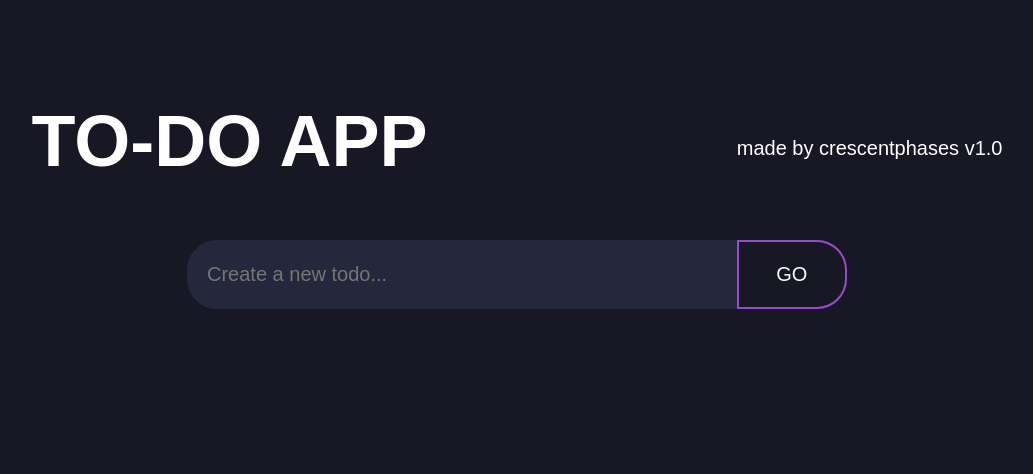
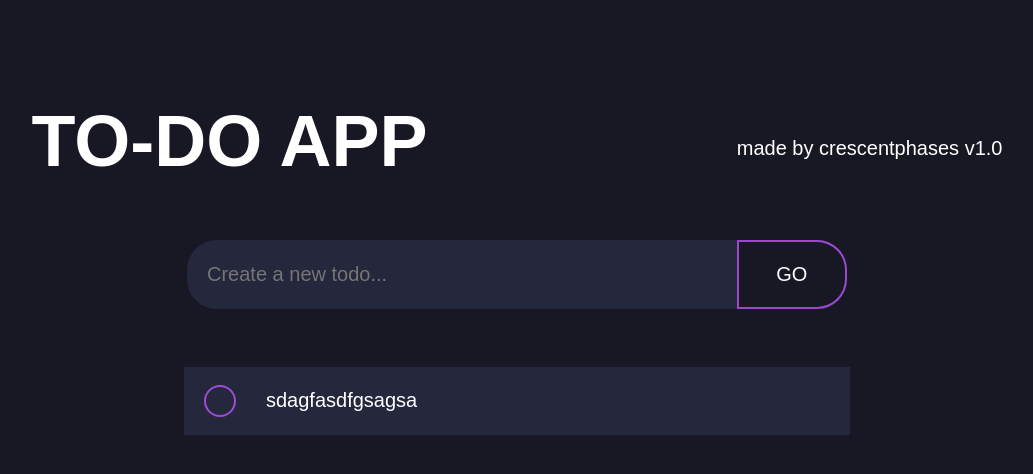
Before and after one commit to crescentphases/todoapp-crescent, a React (Create React App) app: page / in a window 1280 px wide. Shown: the top 474 px of the page, without its empty margins (123-1156 px from the left). Built offline with nearby package versions, Linux system fonts and the light colour scheme; a web font is replaced by a local one.

Commit message:
made todo block, visuals, borders => ready for json and component dev

```diff
--- a/src/App.js
+++ b/src/App.js
@@ -1,5 +1,6 @@
 import './scss/app.scss'
 import Header from "./components/Header";
+
 function App() {
   return (
   <div>
@@ -9,7 +10,17 @@ function App() {
         <input type="text" id="todo-text" placeholder="Create a new todo..." />
         <button className="fill__block-button">GO</button>
       </div>
+      <div className="to__doBlock">
+        <div className="to__doBlock-block">
+          <button className="to__doBlock-block__icon">
+            <span></span>
+          </button>
+          <div className="to__doBlock-block__text">
+            sdagfasdfgsagsa
+          </div>
+        </div>
 
+      </div>
     </div>
   </div>
   );
--- a/src/scss/app.scss
+++ b/src/scss/app.scss
@@ -72,9 +72,61 @@ body {
 
       @include glowing-effect(
                       linear-gradient(45deg, #77228a, #d026c7, #840f94, #8b25a8, #500093, #bf00ff, #bf43f3, #ff00c8, #9c5cc7),
-                      30px
+                      10px
       );
     }
   }
 
+  .to__doBlock {
+    width: 666px;
+
+    height: fit-content;
+    background-color: $base-color;
+    margin: 0 auto;
+    &-block {
+
+      display: flex;
+      align-items: center;
+      position: relative;
+      padding: 18px 20px;
+
+      gap: 30px;
+
+      &::after {
+        content: '';
+        position: absolute;
+        right: 84px;
+        left: 84px;
+        bottom: 0;
+        border: 3px solid $secondBorder-color;
+      }
+
+      &:last-of-type {
+        &::after {
+          border: none;
+        }
+      }
+
+      &__icon {
+        height: 32px;
+        width: 32px;
+        border: 2px solid $mainBorder-color;
+        background-color: transparent;
+        border-radius: 50px;
+
+        &:hover {
+          background: linear-gradient(111.35deg, #E600FA 10.12%, rgba(82, 97, 234, 0) 82.22%);
+          cursor: pointer;
+        }
+        @include glowing-effect(
+                        linear-gradient(45deg, #77228a, #d026c7, #840f94, #8b25a8, #500093, #bf00ff, #bf43f3, #ff00c8, #9c5cc7),
+                        10px
+        );
+      }
+
+      &__text {
+
+      }
+    }
+  }
 }
```
